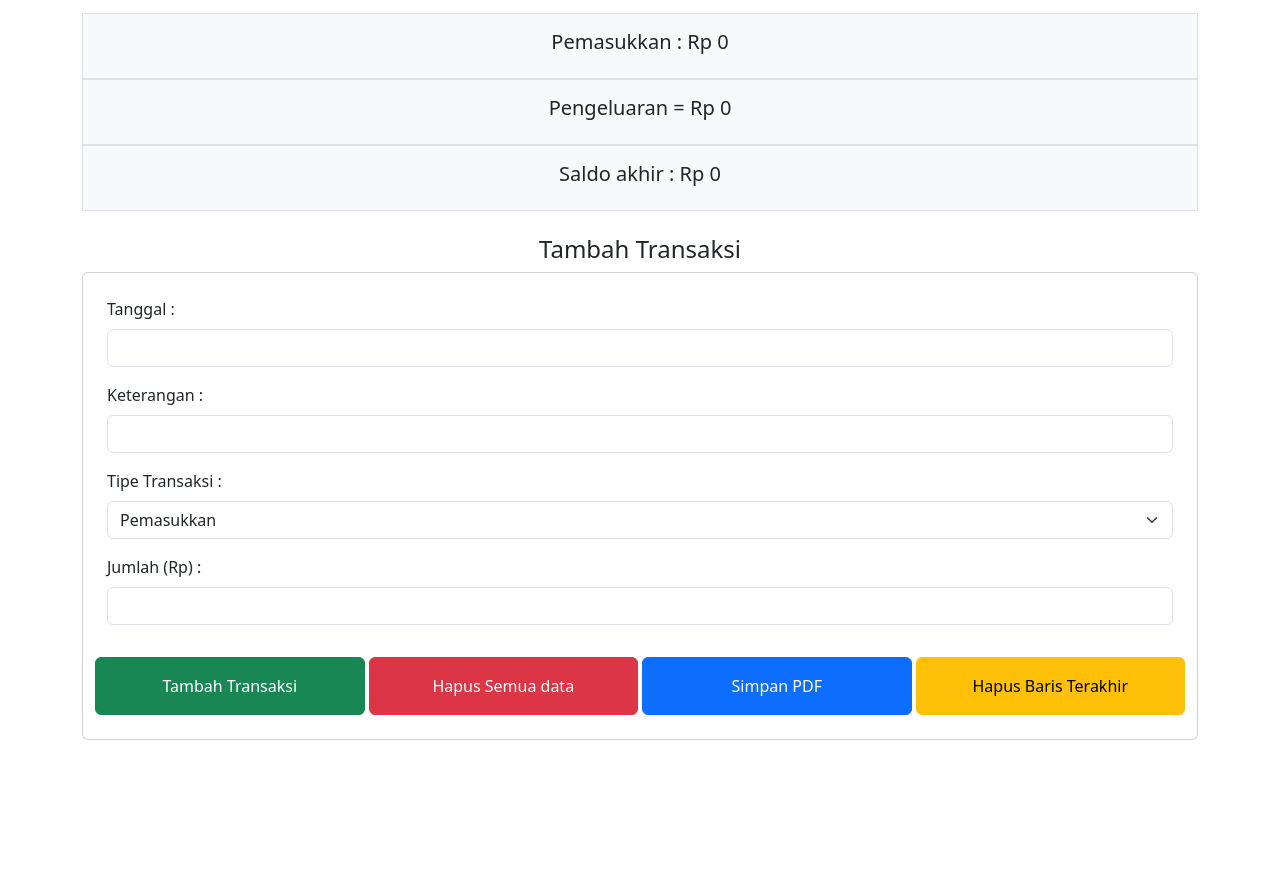
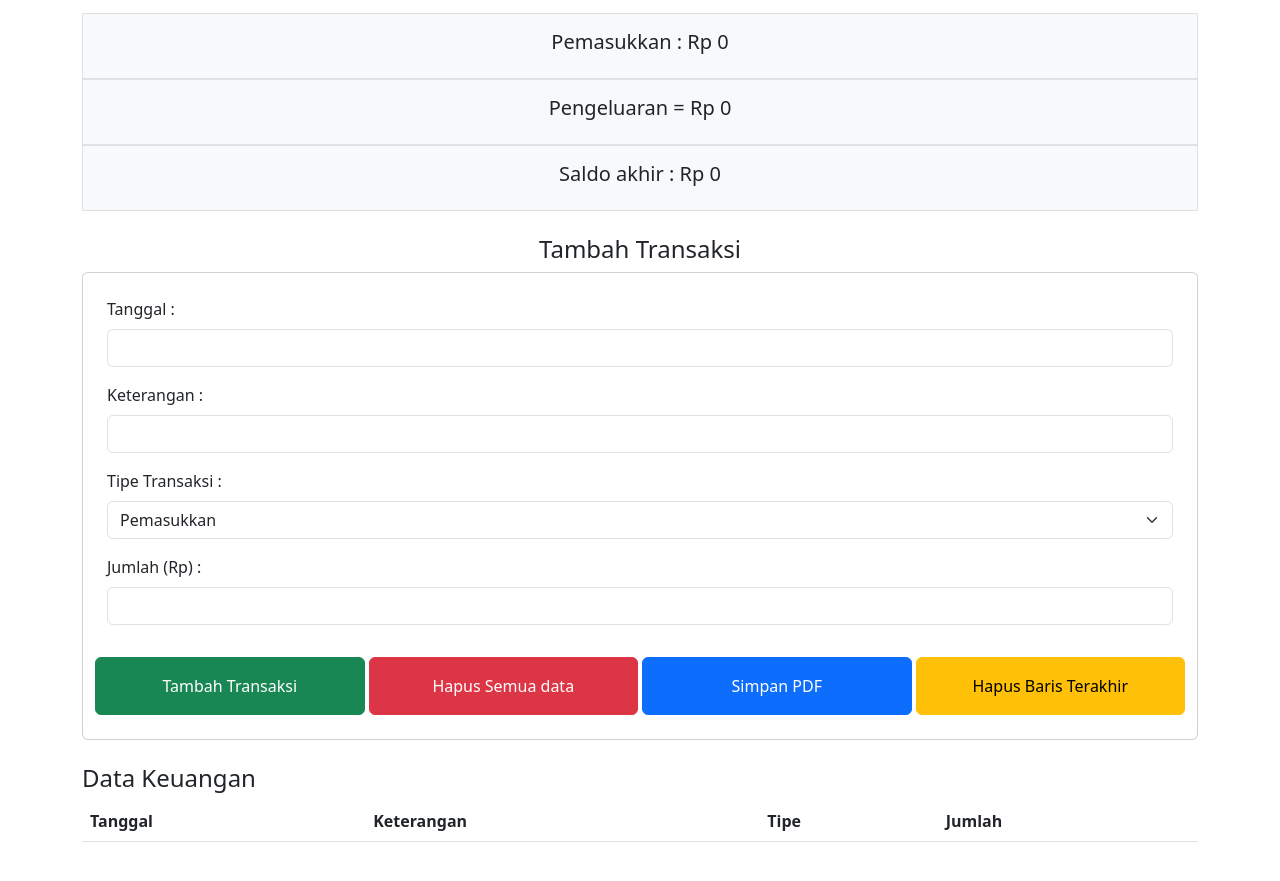
Before and after one commit to MichellePtrciaa/2327240047UTS, a plain HTML site: page index.html in a window 1280 px wide. Shown: the part 97-978 px from the top of the page. Before the commit the page ends 861 px from the top, so only its background shows below. Drawn offline with nearby package versions, Linux system fonts and the light colour scheme.

Commit message:
Update index.html
Membuat tabel untuk menampilkan hasil input

```diff
--- a/index.html
+++ b/index.html
@@ -58,5 +58,17 @@
                 <button class="btn btn-warning p-3 col" onclick="hapusBarisTerakhir()">Hapus Baris Terakhir</button>
             </div>
         </div>
+
+        <h4 class="mt-4">Data Keuangan</h4>
+        <table class="table table-boardered mt-2">
+            <thead>
+                <tr>
+                    <th>Tanggal</th>
+                    <th>Keterangan</th>
+                    <th>Tipe</th>
+                    <th>Jumlah</th>
+                </tr>
+            </thead>
+        </table>
       </body>
 </html>
```
